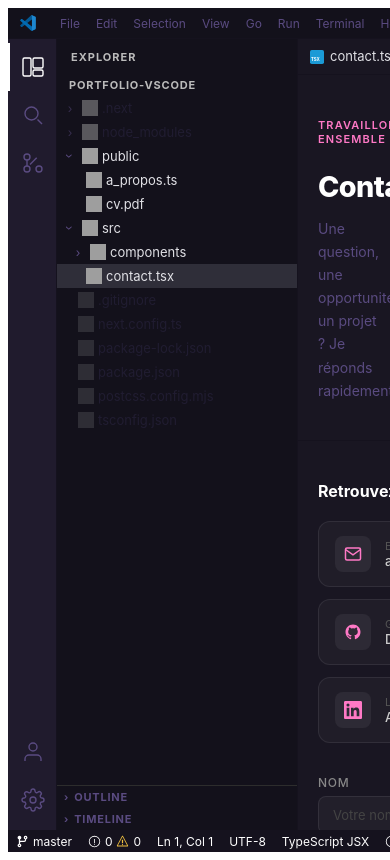
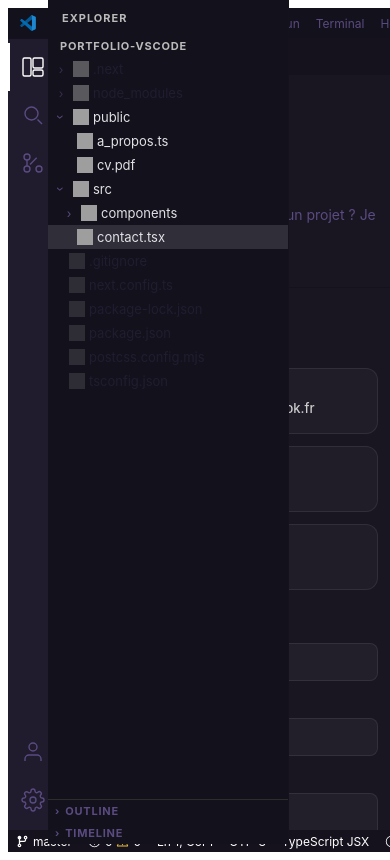
Before and after one commit to DevJoySR/portfolio-vscode, a Next.js app: page / in a window 390 px wide. Both pictures are taken after a click on the element "contact.tsx". Built offline with nearby package versions, Linux system fonts and the light colour scheme; grey boxes are pictures that could not be loaded.

Commit message:
fix(mobile): sidebar overlay, scroll editor, contact inputs overflow

```diff
--- a/src/styles/portfolio.css
+++ b/src/styles/portfolio.css
@@ -566,6 +566,15 @@
   .about-tab-content {
     padding: 24px 20px;
   }
+  .pf-form__input,
+  .pf-form__textarea {
+    box-sizing: border-box;
+    max-width: 100%;
+  }
+
+  .pf-contact__form-wrap {
+    min-width: 0;
+  }
 }
 
 /* ── Classes tab-content partagées (About) ── */
--- a/src/styles/vscode.css
+++ b/src/styles/vscode.css
@@ -605,3 +605,17 @@
   font-size: 13px;
   color: var(--vsc-fg-dim);
 }
+
+@media (max-width: 768px) {
+  .vsc-sidebar {
+    position: absolute;
+    top: 0;
+    left: 48px;
+    bottom: 0;
+    z-index: 50;
+  }
+  .vsc-editor__content {
+    overflow-y: auto;
+    -webkit-overflow-scrolling: touch;
+  }
+}
```
